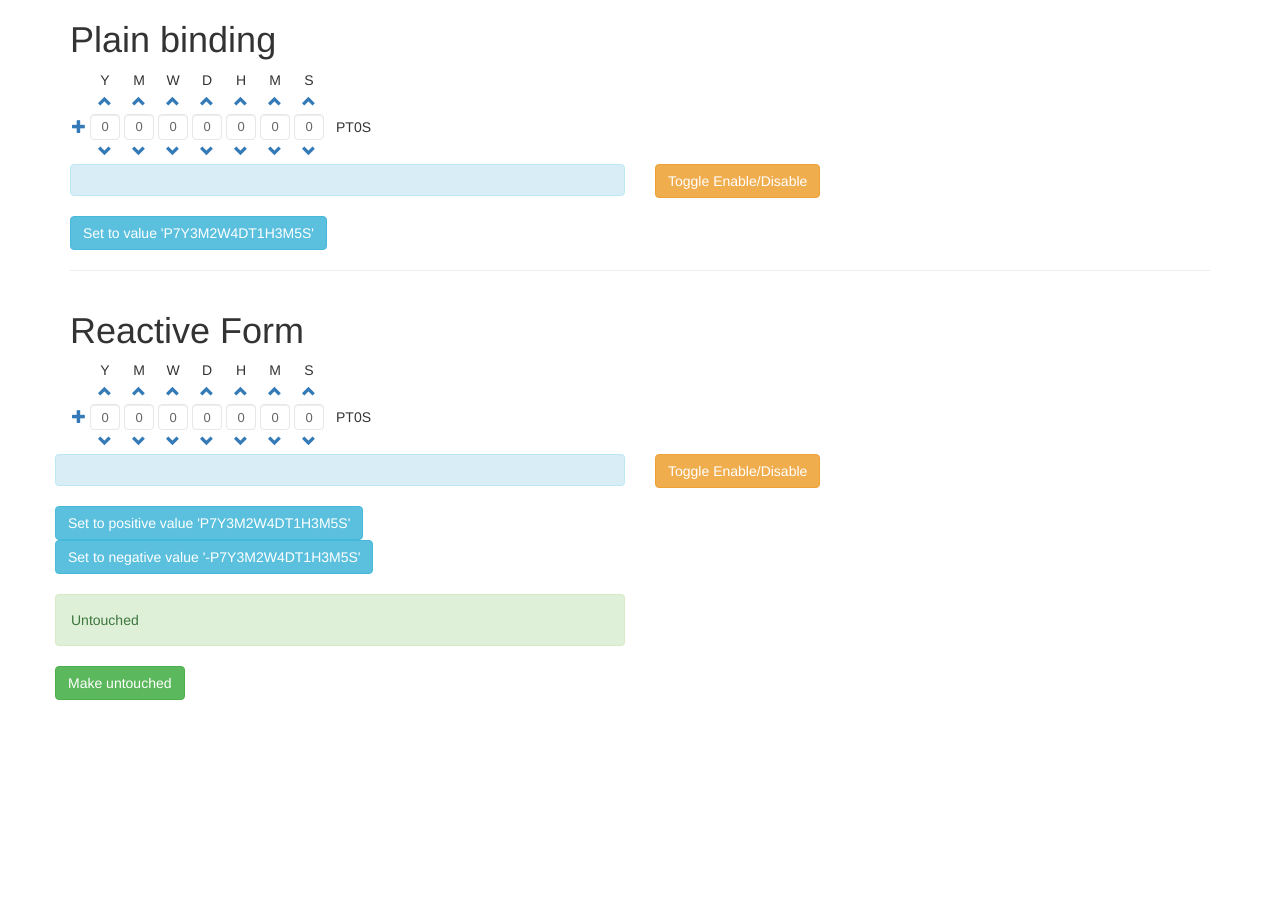
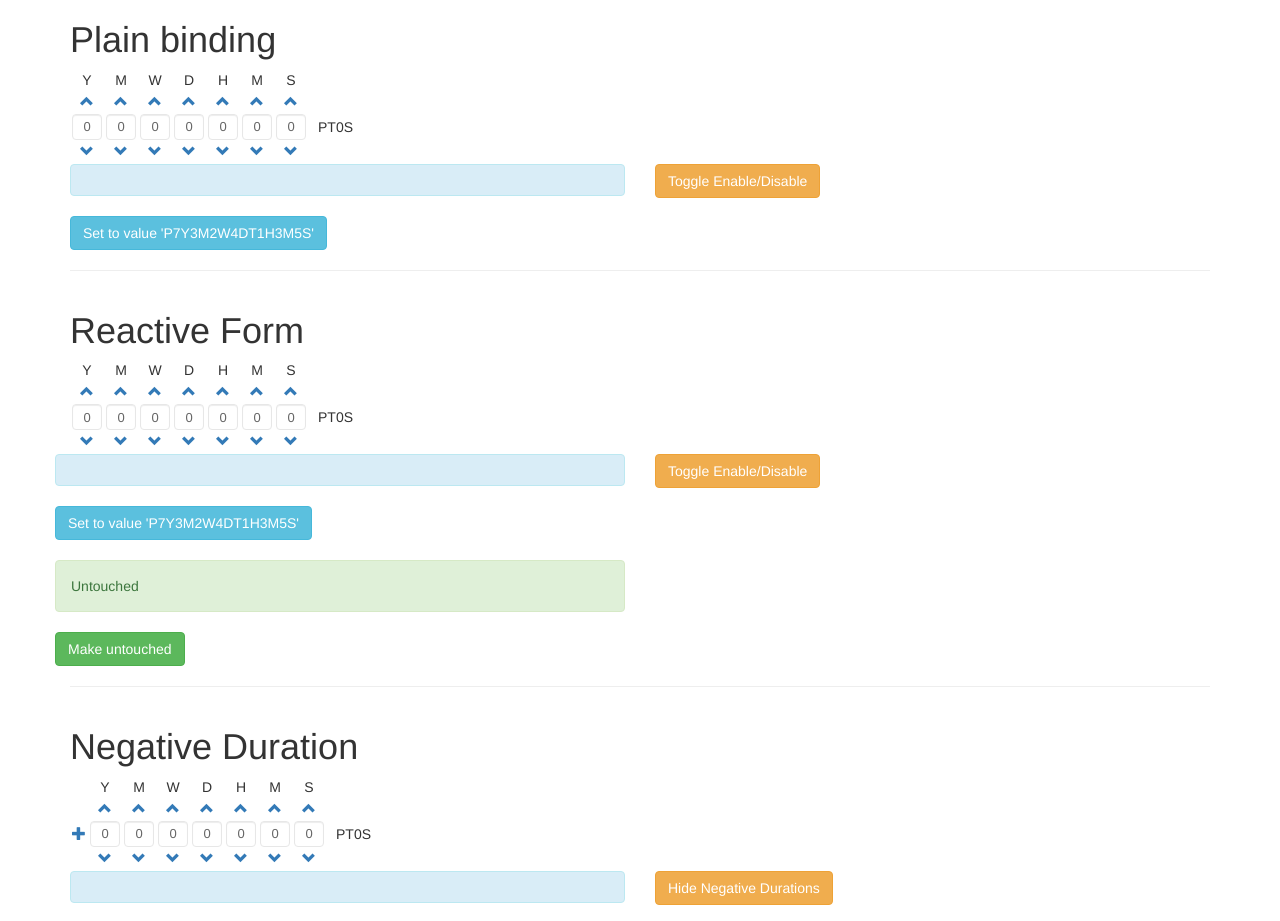
Before and after one commit to FrancescoBorzi/ngx-duration-picker, an Angular app: page / in a window 1280 px wide. Shown: the top 921 px of the page. Before the commit the page ends 800 px from the top, so only its background shows below. Built offline with nearby package versions, Linux system fonts and the light colour scheme.

Commit message:
Added demo for negative durations

```diff
--- a/src/app/app.component.html
+++ b/src/app/app.component.html
@@ -32,8 +32,7 @@
         <div class="alert alert-info">
           {{ form.get('myDurationControl').value }}
         </div>
-        <button (click)="setControlToValue('P7Y3M2W4DT1H3M5S')" class="btn btn-info">Set to positive value 'P7Y3M2W4DT1H3M5S'</button>
-        <button (click)="setControlToValue('-P7Y3M2W4DT1H3M5S')" class="btn btn-info">Set to negative value '-P7Y3M2W4DT1H3M5S'</button>
+        <button (click)="setControlToValue('P7Y3M2W4DT1H3M5S')" class="btn btn-info">Set to value 'P7Y3M2W4DT1H3M5S'</button>
       </div>
 
       <div class="col-xs-6">
@@ -51,4 +50,28 @@
       </div>
     </div>
   </div>
+
+  <hr>
+
+  <div class="row">
+      <div class="col-xs-12">
+        <div class="h1">Negative Duration</div>
+
+        <app-duration-picker [(value)]="myNegativeValue" [options]="{ showNegative: showNegative }"></app-duration-picker>
+
+      </div>
+      <div class="col-xs-6">
+        <div class="alert alert-info">
+          {{ myNegativeValue }}
+        </div>
+        <button (click)="myNegativeValue = '-P7Y3M2W4DT1H3M5S'" class="btn btn-info">Set to value '-P7Y3M2W4DT1H3M5S'</button>
+      </div>
+
+      <div class="col-xs-6">
+          <button (click)="showNegative = !showNegative" class="btn btn-warning">
+            <span *ngIf="!showNegative">Show </span>
+            <span *ngIf="showNegative">Hide </span>
+            Negative Durations</button>
+        </div>
+    </div>
 </div>
--- a/src/app/app.component.ts
+++ b/src/app/app.component.ts
@@ -9,6 +9,8 @@ import { FormControl, FormGroup } from '@angular/forms';
 export class AppComponent implements OnInit {
 
   myValue;
+  myNegativeValue;
+  showNegative = true;
   disabled = false;
   form: FormGroup;
 
--- a/src/app/duration-picker/duration-picker.component.ts
+++ b/src/app/duration-picker/duration-picker.component.ts
@@ -58,7 +58,7 @@ export class DurationPickerComponent implements OnInit, ControlValueAccessor {
   private _seconds  = 0;
 
   config: DurationPickerOptions = {
-    showNegative: true,
+    showNegative: false,
     showButtons : true,
     showPreview : true,
     showLetters : true,
```
